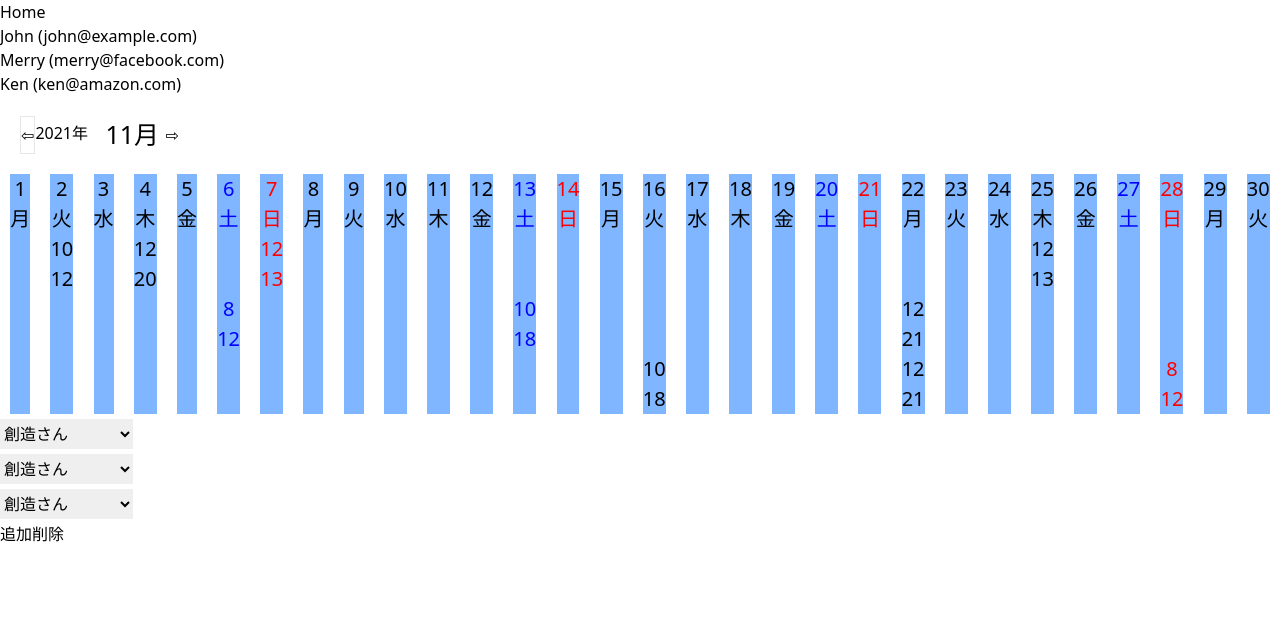
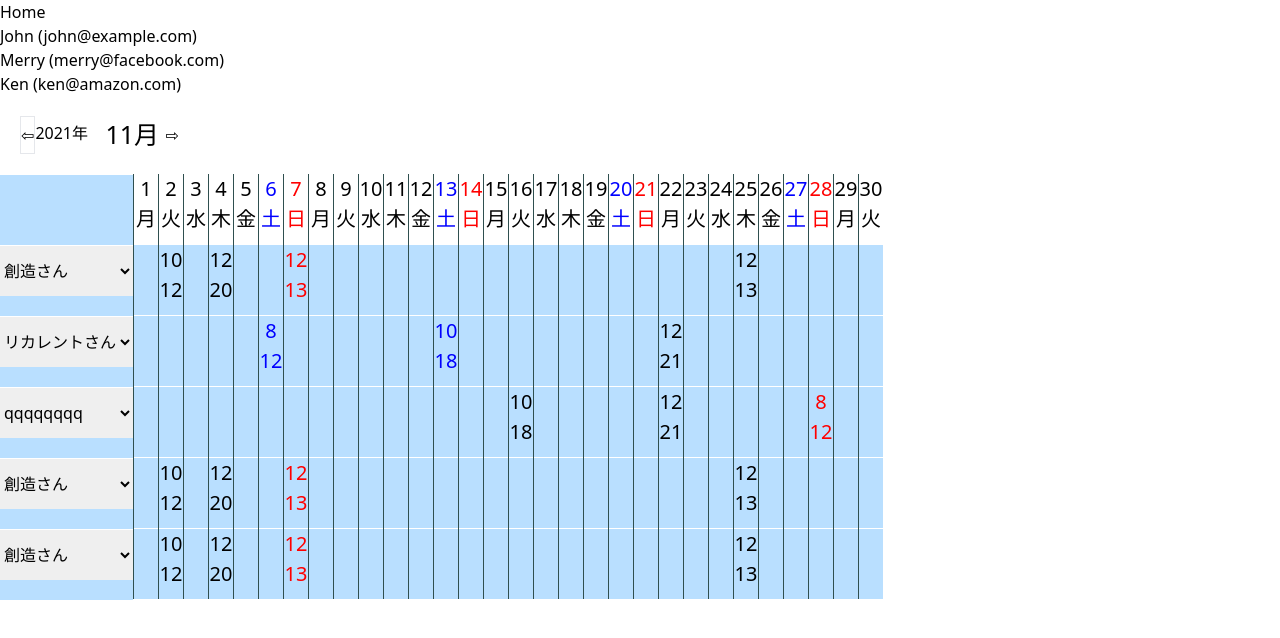
Before and after one commit to takayanagi-takeshi/portfolio_app, a Vue app: page /admin in a window 1280 px wide. Shown: the top 638 px of the page. Built offline with nearby package versions, Linux system fonts and the light colour scheme.

Commit message:
セレクトボックスからデータ読み出し

```diff
--- a/src/components/Corender.vue
+++ b/src/components/Corender.vue
@@ -3,6 +3,8 @@
   <ul>
     <li v-for="user in users"  v-bind:key="user.name">{{ user.name }} ({{ user.email }})</li>
   </ul>
+
+
   <!--------------------------------------- ↓↓カレンダー機能 -------------------------------->
 
   <!--- 年・月を選択 ---->
@@ -14,6 +16,20 @@
   </div>
 <!-- --------------- -->
 
+  <div class="flexbox">
+  <!-- ----------------------------↓↓セレクトボックス表示 --------------------------->
+  <div class="shift">
+  <div class="shifts"></div>
+  <div class="shifts"  v-for="(box, index) in nameSelectboxList" :key="box.id" >
+  <select class="selectbox" v-model="nameSelectboxList[index].id" @change="readUserDataShift">
+    <option class="selectbox" v-for="s in sample" :value="s.id" :key="s.id">
+      {{s.name}}
+    </option>
+  </select>
+  </div>
+  </div>
+  <!-- ----------------------------↑↑セレクトボックス表示 --------------------------->
+
 <!-- --日と曜日を表示 -->
   <!-- <div class="calendar">
     <div class="calendar-day">  -->
@@ -21,32 +37,32 @@
         <div class="a">
       <div  class="time-data" v-for="(day, index) in calendarData" :class="fontColor(day.week)"  :key="index">
 
+        <span class="days">
+        {{day.day}}<br>
+        {{ dayList[day.week] }}
+        </span>
 
-        {{day.day}}
-<br>
-        {{ dayList[day.week] }}
+        <div class="shifts" v-for="(box, index) in nameSelectboxList" :key="box.id">
+        <div v-if="requestUserShift(requestUserData(nameSelectboxList[index].id)[0].shift, day.day)[0]">
 
-
-        <div class="" v-if="requestUserShift(requestUserData(1)[0].shift, day.day)[0]">
-
-          {{ requestUserShift(requestUserData(1)[0].shift, day.day)[0].start_time }}<br>
-          {{ requestUserShift(requestUserData(1)[0].shift, day.day)[0].end_time }}
+          {{ requestUserShift(requestUserData(nameSelectboxList[index].id)[0].shift, day.day)[0].start_time }}<br>
+          {{ requestUserShift(requestUserData(nameSelectboxList[index].id)[0].shift, day.day)[0].end_time }}
         </div>
         <div v-else> &nbsp; <br> &nbsp; </div>
+        </div>
 
-
-
-        <div v-if="requestUserShift(requestUserData(2)[0].shift, day.day)[0]">
-          {{ requestUserShift(requestUserData(2)[0].shift, day.day)[0].start_time }}<br>
-          {{ requestUserShift(requestUserData(2)[0].shift, day.day)[0].end_time }}
+<!--
+        <div v-if="requestUserShift(requestUserData(nameSelectboxList[1].id)[0].shift, day.day)[0]">
+          {{ requestUserShift(requestUserData(nameSelectboxList[1].id)[0].shift, day.day)[0].start_time }}<br>
+          {{ requestUserShift(requestUserData(nameSelectboxList[1].id)[0].shift, day.day)[0].end_time }}
         </div>
                 <div v-else> &nbsp; <br> &nbsp; </div>
 
-        <div v-if="requestUserShift(requestUserData(3)[0].shift, day.day)[0]">
-          {{ requestUserShift(requestUserData(3)[0].shift, day.day)[0].start_time }}<br>
-          {{ requestUserShift(requestUserData(3)[0].shift, day.day)[0].end_time }}
+        <div v-if="requestUserShift(requestUserData(nameSelectboxList[2].id)[0].shift, day.day)[0]">
+          {{ requestUserShift(requestUserData(nameSelectboxList[2].id)[0].shift, day.day)[0].start_time }}<br>
+          {{ requestUserShift(requestUserData(nameSelectboxList[2].id)[0].shift, day.day)[0].end_time }}
         </div>
-                <div v-else> &nbsp; <br> &nbsp; </div>
+                <div v-else> &nbsp; <br> &nbsp; </div> -->
 
         </div>
               </div>
@@ -57,7 +73,7 @@
 <!-- --------------- -->
 
 <!--------------------------------------- ↑↑カレンダー機能 -------------------------------->
-
+  </div>
 
   <!-- <select v-model="selected">
   <option disabled value="">名前を選択</option>
@@ -66,26 +82,6 @@
   <option>C</option>
 </select> -->
 
-<!-- ----------------------------↓↓セレクトボックス表示 --------------------------->
-<div class="selectbox" v-for="box in sample" :key="box.id">
-  <div class="name">
-    <select class="selectbox" v-model="box.selected">
-      <option class="selectbox" v-for="s in sample" :value="s.value" :key="s.id">
-        {{s.name}}
-      </option>
-    </select>
-  </div>
-</div>
-<button class="editbox" type="button" @click="addBox">追加</button>
-<button class="editbox" type="button" @click="removeBox">削除</button>
-      <!-- <div class="name1">
-        <select v-model="$store.state.multiSelect">
-      <option v-for="q in $store.state.multiSelectOptions" :value="q.value" :key="q">
-        {{q.label}}
-      </option>
-    </select>
-  </div> -->
-<!-- ----------------------------↑↑セレクトボックス表示 --------------------------->
 <!-- ----------------------------↓↓シフトタイム設定表示 --------------------------->
 <!-- <div>
 <select v-model="selectedFruits">
@@ -112,23 +108,33 @@ export default {
       now_year: new Date().getFullYear(),
       now_month: new Date().getMonth()+1,
       // weeks: new Date(),
+      box_selected: 1,
+      nameSelectboxList: [
+        {
+          id: 1,
+          selected: ''
+        },
+        {
+          id: 2,
+          selected: ''
 
-      // nameSelectboxList: [
-      //   {
-      //     id: 0,
-      //     selected: ''
-      //   },
-      //   {
-      //     id: 1,
-      //     selected: ''
+        },
+        {
+          id: 3,
+          selected: ''
 
-      //   },
-      //   {
-      //     id: 2,
-      //     selected: ''
+        },
+        {
+          id: 1,
+          selected: ''
 
-      //   }
-      // ],
+        },
+        {
+          id: 1,
+          selected: ''
+
+        }
+      ],
       // selectedFruits: '',
       // optionFruits: [
       //     { id: 1, name: 'りんご' },
@@ -285,7 +291,7 @@ export default {
     // ------------------------↑↑年・月を１ヶ月毎に切り替える---------------------------
 
         // ------------------------↓↓曜日の背景色を指定---------------------------
-    fontColor(week) {
+    fontColor(week, ) {
       if (week === 6 ) {
         return "textcolorblue"
       }
@@ -317,10 +323,20 @@ export default {
     requestUserShift(shift, day) {
       const d = String(this.now_year) + '-' + String(this.now_month) + '-' + String(day)
       return shift.filter(data => data.date === d)
+    },
+        // --↑↑shiftデータの日付とカレンダーの日付を照合しあったものを取得-----------
+
+
+
+    readUserDataShift(selected) {
+      return this.sample.id(selected)
+    },
+
+    findIndexId(id) {
+      return this.nameSelectboxList.findIndex(d => d.id === id)
     }
-        // --↑↑shiftデータの日付とカレンダーの日付を照合しあったものを取得-----------
+
   },
-
 }
 </script>
 
@@ -372,8 +388,9 @@ export default {
 .time-data {
   font-size: 20px;
   margin: auto;
-  background-color: rgb(127, 182, 255);
+  border-left: 1px solid darkslategray;
   text-align: center;
+  width: 25px;
 }
 
 .textcolorblue {
@@ -428,7 +445,22 @@ export default {
 }
 
 .selectbox {
-  height: 30px;
+  height: 50px;
+  display: block;
+}
+.flexbox {
+  display: flex;
+}
+.days {
+  display: inline-block;
+  height: 70px;
+}
+
+
+.shifts {
+  height: 70px;
+  background-color: rgba(127, 197, 255, 0.541);
+  margin-top: 1px;
 }
 
 .editbox {
```
